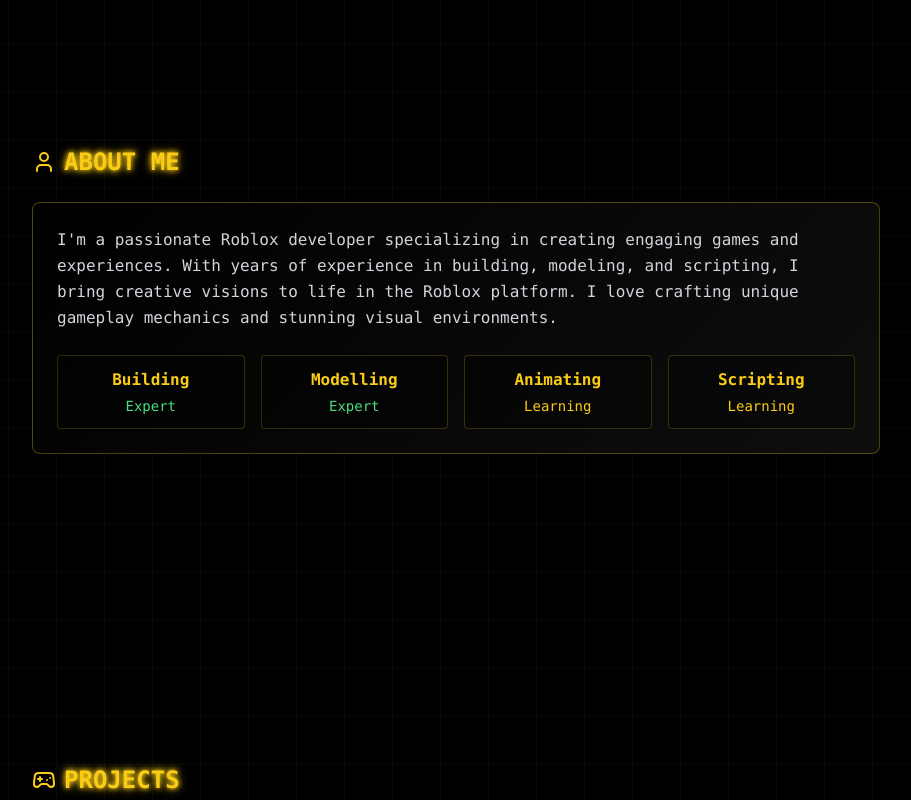
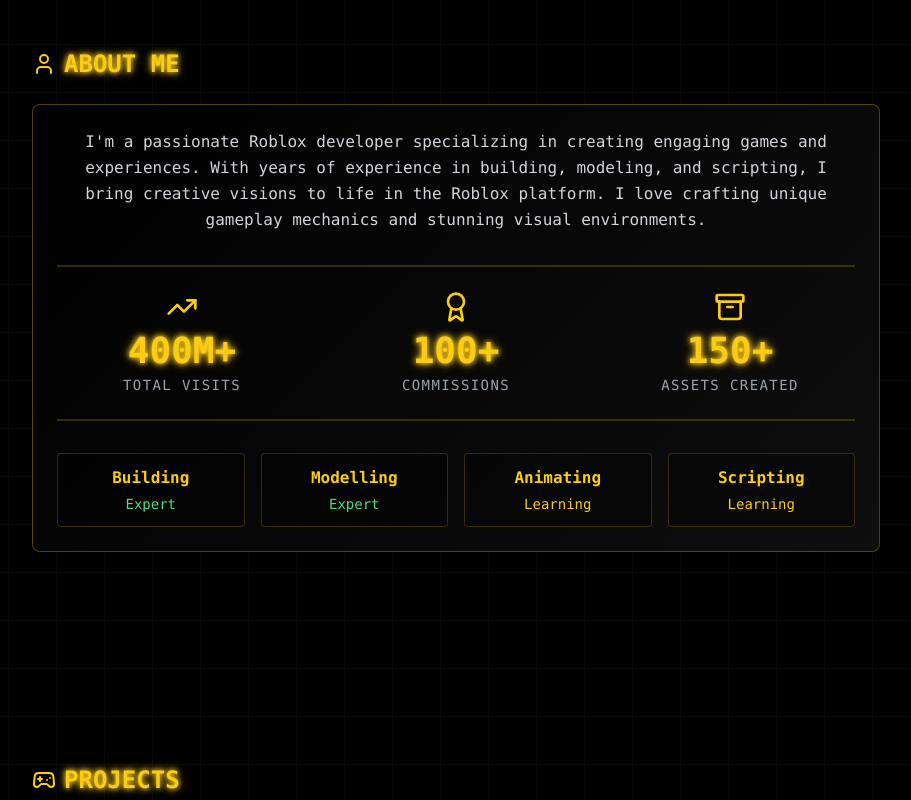
Before and after one commit to heynoxcodes/vyxlezrepo, a Next.js app: page / in a window 1280 px wide. Shown: the part 1060-1860 px from the top of the page, without its empty margins (184-1095 px from the left). Built offline with nearby package versions, Linux system fonts and the light colour scheme.

Commit message:
Update page.jsx

```diff
--- a/src/app/page.jsx
+++ b/src/app/page.jsx
@@ -15,7 +15,10 @@
   CheckCircle2,
   Star,
   Check,
-  Send
+  Send,
+  TrendingUp,
+  Award,
+  Archive
 } from "lucide-react";
 
 function MainComponent() {
@@ -51,6 +54,38 @@
       element.scrollIntoView({ behavior: "smooth" });
     }
     setIsMenuOpen(false);
+  };
+
+  const AnimatedCounter = ({ to, suffix, label, icon }) => {
+    const [count, setCount] = React.useState(0);
+
+    React.useEffect(() => {
+      const duration = 2000; // Animate over 2 seconds
+      const step = to / (duration / 16); // Calculate increment per frame (for ~60fps)
+      let current = 0;
+
+      const timer = setInterval(() => {
+        current += step;
+        if (current >= to) {
+          setCount(to);
+          clearInterval(timer);
+        } else {
+          setCount(Math.ceil(current));
+        }
+      }, 16);
+
+      return () => clearInterval(timer);
+    }, [to]);
+
+    return (
+      <div className="text-center">
+        {icon}
+        <div className="text-4xl font-bold text-yellow-400 neon-text mt-2">
+          {count}{suffix}
+        </div>
+        <p className="text-gray-400 mt-1 text-sm uppercase tracking-widest">{label}</p>
+      </div>
+    );
   };
 
   return (
@@ -185,13 +220,35 @@
             <span>ABOUT ME</span>
           </h2>
           <div className="gaming-card bg-gray-900/50 p-6 border border-yellow-400/30 rounded-lg">
-            <p className="text-gray-300 mb-6 leading-relaxed">
+            <p className="text-gray-300 mb-8 leading-relaxed text-center">
               I'm a passionate Roblox developer specializing in creating
               engaging games and experiences. With years of experience in
               building, modeling, and scripting, I bring creative visions to
               life in the Roblox platform. I love crafting unique gameplay
               mechanics and stunning visual environments.
             </p>
+
+            {/* Stats Counter */}
+            <div className="grid grid-cols-1 md:grid-cols-3 gap-6 my-8 py-6 border-y-2 border-yellow-400/20">
+               <AnimatedCounter
+                  to={400}
+                  suffix="M+"
+                  label="Total Visits"
+                  icon={<TrendingUp size={32} className="mx-auto text-yellow-400"/>}
+              />
+              <AnimatedCounter
+                  to={100}
+                  suffix="+"
+                  label="Commissions"
+                  icon={<Award size={32} className="mx-auto text-yellow-400"/>}
+              />
+              <AnimatedCounter
+                  to={150}
+                  suffix="+"
+                  label="Assets Created"
+                  icon={<Archive size={32} className="mx-auto text-yellow-400"/>}
+              />
+            </div>
 
             <div className="grid grid-cols-2 md:grid-cols-4 gap-4">
               {[
@@ -346,14 +403,14 @@
                   { tier: "Standard Map", price: "50K+", features: ["Medium-Sized Map", "Detailed Assets", "Advanced Lighting"], color: "border-yellow-400", popular: true },
                   { tier: "Premium Experience", price: "150K+", features: ["Large Scale Map", "Full Game Assets", "Interactive Elements"], color: "border-green-400" }
               ].map((plan) => (
-                <div key={plan.tier} className={`relative text-center p-6 bg-black/30 rounded-lg border-2 ${plan.color} transition-all duration-300 hover:shadow-xl hover:shadow-yellow-400/10 hover:-translate-y-2`}>
+                <div key={plan.tier} className={`relative text-center p-6 bg-black/30 rounded-lg border-2 ${plan.color} transition-all duration-300 hover:shadow-xl hover:shadow-yellow-400/10 hover:-translate-y-2 flex flex-col h-full`}>
                   {plan.popular && <div className="absolute top-0 -translate-y-1/2 left-1/2 -translate-x-1/2 bg-yellow-400 text-black text-xs font-bold px-3 py-1 rounded-full uppercase">Popular</div>}
                   <h3 className="text-white font-bold text-xl mb-2">{plan.tier}</h3>
                   <p className="text-yellow-400 text-3xl font-bold mb-4">{plan.price}</p>
-                  <ul className="space-y-2 text-gray-400 mb-6">
+                  <ul className="space-y-2 text-gray-400 mb-6 flex-grow">
                     {plan.features.map(f => <li key={f} className="flex items-center justify-center gap-2"><Check size={16} className="text-green-400"/><span>{f}</span></li>)}
                   </ul>
-                  <button onClick={() => scrollToSection("contact")} className="w-full bg-yellow-400 text-black px-4 py-2 font-bold hover:bg-yellow-300 transition-all duration-300">
+                  <button onClick={() => scrollToSection("contact")} className="w-full bg-yellow-400 text-black px-4 py-2 font-bold hover:bg-yellow-300 transition-all duration-300 mt-auto">
                     Get Started
                   </button>
                 </div>
@@ -372,7 +429,7 @@
                     { title: "Development", icon: <Code size={24} className="mx-auto mb-2 text-yellow-400" />, desc: "Regular progress updates"},
                     { title: "Delivery", icon: <CheckCircle2 size={24} className="mx-auto mb-2 text-yellow-400" />, desc: "Quality-tested final product"},
                   ].map(item => (
-                    <div key={item.title}>
+                    <div>
                         {item.icon}
                         <p className="text-gray-200">{item.desc}</p>
                     </div>
```
